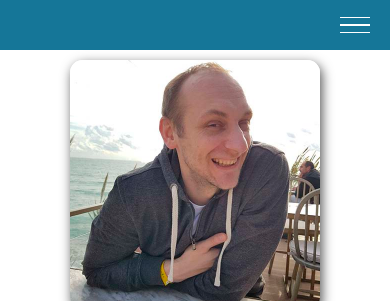
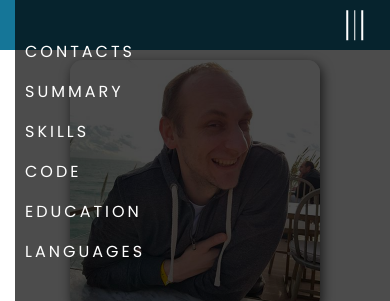
Before and after one commit to SanyaPE/rsschool-cv, a plain HTML site: page index.html in a window 390 px wide. Both pictures are taken after a click on the element 355 px from the left and 25 px from the top of the page. Shown: the top 301 px of the page. Drawn offline with Linux system fonts and the light colour scheme.

Commit message:
feat: add implement burger-menu

```diff
--- /dev/null
+++ b/assets/js/burgerMenu.js
@@ -0,0 +1,19 @@
+export class Menu {
+  constructor() {
+    this.nav = null;
+    this.navList = null;
+    this.toggle = null;
+    this.init();
+  }
+  init() {
+    this.nav = document.querySelector(".nav");
+    this.navList = document.querySelector(".nav__list");
+    this.toggle = document.querySelector(".toggle");
+    this.toggle.addEventListener("click", this.switchMenu.bind(this));
+  }
+  switchMenu() {
+    this.toggle.classList.toggle("open");
+    this.nav.classList.toggle("open");
+    this.navList.classList.toggle("open");
+  }
+}
--- a/index.html
+++ b/index.html
@@ -255,5 +255,6 @@
                 </p>
             </div>
         </footer>
+        <script type="module" src="./index.js"></script>
     </body>
 </html>
--- /dev/null
+++ b/index.js
@@ -0,0 +1,5 @@
+import { Menu } from "./assets/js/burgerMenu.js";
+
+    document.addEventListener('DOMContentLoaded', () => {
+    new Menu()
+})
```
